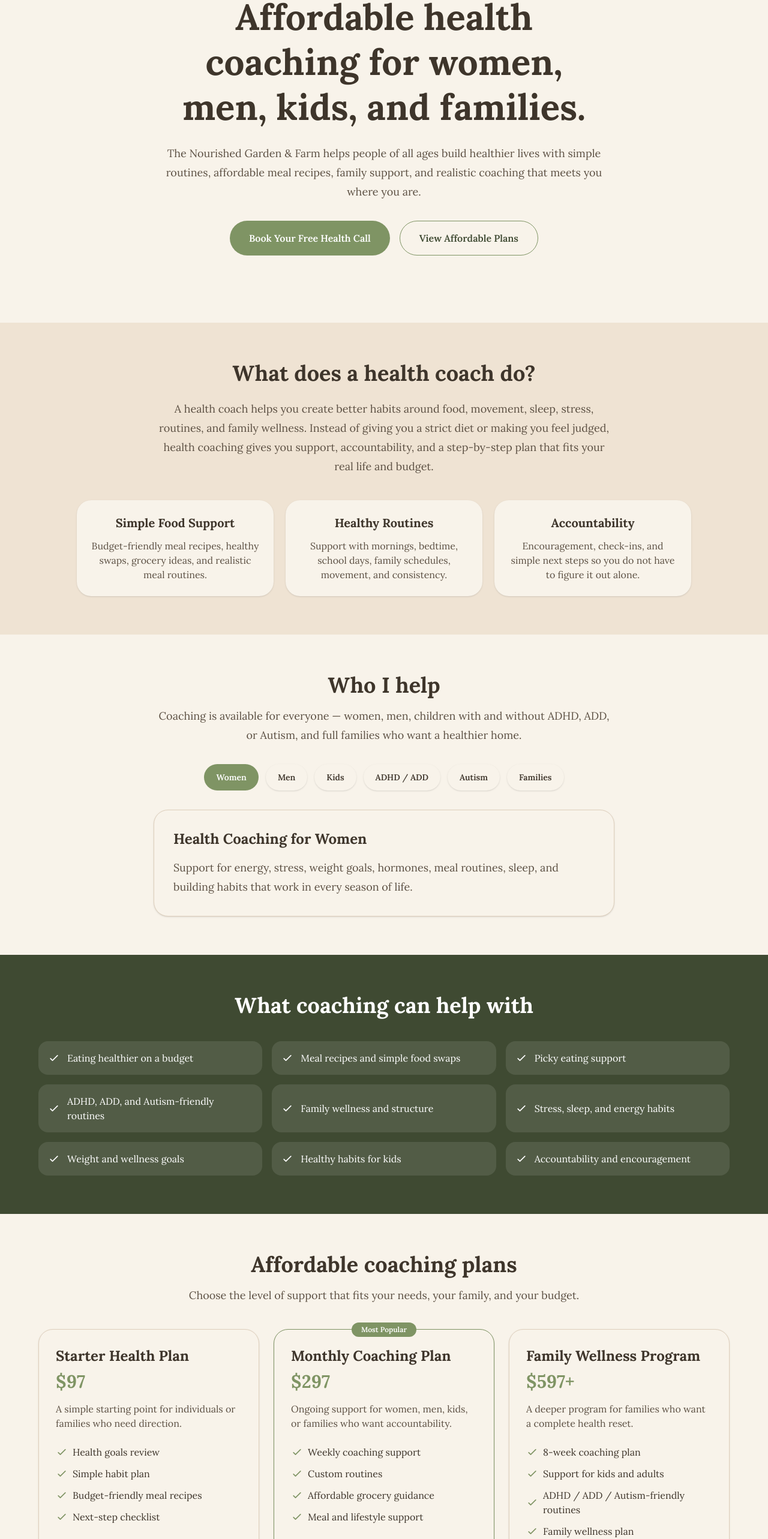
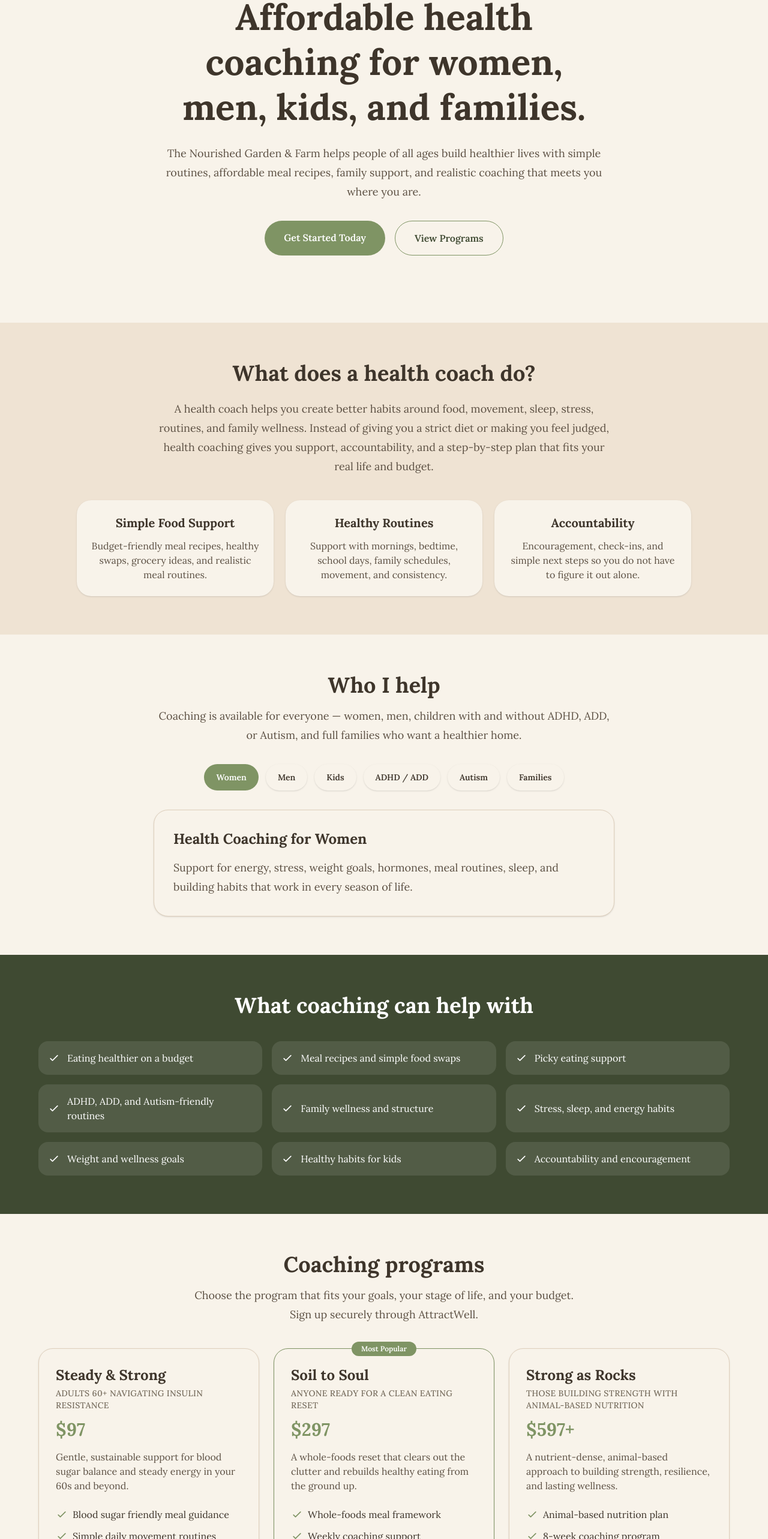
Before and after one commit to Mrshuston/Nourished-Garden-Farm, a Next.js app: page / in a window 1280 px wide. Shown: the part 234-2800 px from the top of the page at 60% size. Built offline with nearby package versions, Linux system fonts and the light colour scheme.

Commit message:
feat: remove booking modal and replace with attractwell link
Co-authored-by: Kassandra Huston <147983677+Mrshuston@users.noreply.github.com>

```diff
--- a/components/call-to-action.tsx
+++ b/components/call-to-action.tsx
@@ -1,13 +1,7 @@
-"use client";
-
-import { useState } from "react";
-import BookingModal from "./booking-modal";
+import { ATTRACTWELL_BASE_URL } from "@/lib/programs";
 
 export default function CallToAction() {
-  const [isBookingOpen, setIsBookingOpen] = useState(false);
-
   return (
-    <>
     <section className="bg-secondary px-6 py-16">
       <div className="mx-auto max-w-4xl text-center">
         <h2 className="text-balance text-3xl font-bold text-foreground md:text-4xl">
@@ -15,22 +9,19 @@
         </h2>
         <p className="mt-5 text-lg leading-8 text-secondary-foreground">
           This is about helping you take small, steady steps toward better
-            health. Whether you are a parent, a busy adult, or caring for a
-            child with unique needs, you deserve support that feels simple,
-            affordable, and doable.
+          health. Whether you are a parent, a busy adult, or caring for a child
+          with unique needs, you deserve support that feels simple, affordable,
+          and doable.
         </p>
-          <button
-            onClick={() => setIsBookingOpen(true)}
-            className="mt-8 rounded-full bg-primary px-8 py-4 font-semibold text-primary-foreground transition-colors hover:bg-primary/90"
+        <a
+          href={ATTRACTWELL_BASE_URL}
+          target="_blank"
+          rel="noopener noreferrer"
+          className="mt-8 inline-block rounded-full bg-primary px-8 py-4 font-semibold text-primary-foreground transition-colors hover:bg-primary/90"
         >
-            Book Your Free Call
-          </button>
+          Get Started
+        </a>
       </div>
     </section>
-      <BookingModal
-        isOpen={isBookingOpen}
-        onClose={() => setIsBookingOpen(false)}
-      />
-    </>
   );
 }
--- a/components/header.tsx
+++ b/components/header.tsx
@@ -1,13 +1,7 @@
-"use client";
-
-import { useState } from "react";
-import BookingModal from "./booking-modal";
+import { ATTRACTWELL_BASE_URL } from "@/lib/programs";
 
 export default function Header() {
-  const [isBookingOpen, setIsBookingOpen] = useState(false);
-
   return (
-    <>
     <header className="sticky top-0 z-40 border-b border-border bg-background/95 px-6 py-4 backdrop-blur">
       <div className="mx-auto flex max-w-7xl items-center justify-between gap-4">
         <div>
@@ -18,18 +12,15 @@
             Affordable Health Coaching
           </p>
         </div>
-          <button
-            onClick={() => setIsBookingOpen(true)}
+        <a
+          href={ATTRACTWELL_BASE_URL}
+          target="_blank"
+          rel="noopener noreferrer"
           className="rounded-full bg-primary px-5 py-3 text-sm font-semibold text-primary-foreground transition-colors hover:bg-primary/90"
         >
-            Book a Free Call
-          </button>
+          Get Started
+        </a>
       </div>
     </header>
-      <BookingModal
-        isOpen={isBookingOpen}
-        onClose={() => setIsBookingOpen(false)}
-      />
-    </>
   );
 }
--- a/components/hero.tsx
+++ b/components/hero.tsx
@@ -1,13 +1,7 @@
-"use client";
-
-import { useState } from "react";
-import BookingModal from "./booking-modal";
+import { ATTRACTWELL_BASE_URL } from "@/lib/programs";
 
 export default function Hero() {
-  const [isBookingOpen, setIsBookingOpen] = useState(false);
-
   return (
-    <>
     <section className="px-6 py-20 text-center md:py-28">
       <div className="mx-auto max-w-4xl">
         <p className="mb-4 text-sm font-semibold uppercase tracking-[0.25em] text-primary">
@@ -22,25 +16,22 @@
           and realistic coaching that meets you where you are.
         </p>
         <div className="mt-8 flex flex-col justify-center gap-4 sm:flex-row">
-            <button
-              onClick={() => setIsBookingOpen(true)}
+          <a
+            href={ATTRACTWELL_BASE_URL}
+            target="_blank"
+            rel="noopener noreferrer"
             className="rounded-full bg-primary px-8 py-4 font-semibold text-primary-foreground transition-colors hover:bg-primary/90"
           >
-              Book Your Free Health Call
-            </button>
+            Get Started Today
+          </a>
           <a
             href="#plans"
             className="rounded-full border border-primary px-8 py-4 font-semibold text-accent transition-colors hover:bg-secondary"
           >
-              View Affordable Plans
+            View Programs
           </a>
         </div>
       </div>
     </section>
-      <BookingModal
-        isOpen={isBookingOpen}
-        onClose={() => setIsBookingOpen(false)}
-      />
-    </>
   );
 }
--- a/components/pricing-plans.tsx
+++ b/components/pricing-plans.tsx
@@ -1,89 +1,46 @@
-"use client";
-
-import { useState } from "react";
-import BookingModal from "./booking-modal";
-
-const plans = [
-  {
-    name: "Starter Health Plan",
-    price: "$97",
-    description:
-      "A simple starting point for individuals or families who need direction.",
-    features: [
-      "Health goals review",
-      "Simple habit plan",
-      "Budget-friendly meal recipes",
-      "Next-step checklist",
-    ],
-  },
-  {
-    name: "Monthly Coaching Plan",
-    price: "$297",
-    description:
-      "Ongoing support for women, men, kids, or families who want accountability.",
-    features: [
-      "Weekly coaching support",
-      "Custom routines",
-      "Affordable grocery guidance",
-      "Meal and lifestyle support",
-    ],
-    popular: true,
-  },
-  {
-    name: "Family Wellness Program",
-    price: "$597+",
-    description:
-      "A deeper program for families who want a complete health reset.",
-    features: [
-      "8-week coaching plan",
-      "Support for kids and adults",
-      "ADHD / ADD / Autism-friendly routines",
-      "Family wellness plan",
-    ],
-  },
-];
+import { programs, programSignupUrl } from "@/lib/programs";
 
 export default function PricingPlans() {
-  const [isBookingOpen, setIsBookingOpen] = useState(false);
-
   return (
-    <>
     <section id="plans" className="px-6 py-16">
       <div className="mx-auto max-w-6xl">
         <div className="text-center">
           <h2 className="text-3xl font-bold text-foreground md:text-4xl">
-              Affordable coaching plans
+            Coaching programs
           </h2>
           <p className="mx-auto mt-4 max-w-2xl text-lg leading-8 text-secondary-foreground">
-              Choose the level of support that fits your needs, your family, and
-              your budget.
+            Choose the program that fits your goals, your stage of life, and
+            your budget. Sign up securely through AttractWell.
           </p>
         </div>
 
         <div className="mt-10 grid gap-6 md:grid-cols-3">
-            {plans.map((plan) => (
+          {programs.map((program) => (
             <div
-                key={plan.name}
+              key={program.slug}
               className={`relative rounded-3xl border bg-background p-7 shadow-sm ${
-                  plan.popular ? "border-primary" : "border-border"
+                program.popular ? "border-primary" : "border-border"
               }`}
             >
-                {plan.popular && (
+              {program.popular && (
                 <div className="absolute -top-3 left-1/2 -translate-x-1/2 rounded-full bg-primary px-4 py-1 text-xs font-semibold text-primary-foreground">
                   Most Popular
                 </div>
               )}
               <h3 className="text-2xl font-bold text-foreground">
-                  {plan.name}
+                {program.name}
               </h3>
-                <p className="mt-2 text-3xl font-bold text-primary">
-                  {plan.price}
+              <p className="mt-1 text-sm font-medium uppercase tracking-wide text-muted">
+                {program.audience}
+              </p>
+              <p className="mt-3 text-3xl font-bold text-primary">
+                {program.price}
               </p>
               <p className="mt-4 text-secondary-foreground">
-                  {plan.description}
+                {program.description}
               </p>
               <ul className="mt-6 space-y-3 text-foreground">
-                  {plan.features.map((feature) => (
+                {program.features.map((feature) => (
                   <li key={feature} className="flex items-center gap-2">
                     <svg
                       className="h-5 w-5 shrink-0 text-primary"
@@ -103,21 +60,18 @@
                   </li>
                 ))}
               </ul>
-                <button
-                  onClick={() => setIsBookingOpen(true)}
-                  className="mt-8 w-full rounded-full bg-primary px-6 py-3 font-semibold text-primary-foreground transition-colors hover:bg-primary/90"
+              <a
+                href={programSignupUrl(program.slug)}
+                target="_blank"
+                rel="noopener noreferrer"
+                className="mt-8 block w-full rounded-full bg-primary px-6 py-3 text-center font-semibold text-primary-foreground transition-colors hover:bg-primary/90"
               >
-                  Book a Free Call
-                </button>
+                Sign Up
+              </a>
             </div>
           ))}
         </div>
       </div>
     </section>
-      <BookingModal
-        isOpen={isBookingOpen}
-        onClose={() => setIsBookingOpen(false)}
-      />
-    </>
   );
 }
--- /dev/null
+++ b/lib/programs.ts
@@ -0,0 +1,63 @@
+// Base AttractWell URL that drives every signup button across the site.
+export const ATTRACTWELL_BASE_URL = "https://AttractWell.com/nourishedgardenfarm";
+
+// Build a signup link for a specific program by appending its slug.
+export function programSignupUrl(slug: string): string {
+  return `${ATTRACTWELL_BASE_URL}/programs/${slug}`;
+}
+
+export type Program = {
+  name: string;
+  slug: string;
+  price: string;
+  description: string;
+  audience: string;
+  features: string[];
+  popular?: boolean;
+};
+
+export const programs: Program[] = [
+  {
+    name: "Steady & Strong",
+    slug: "insulin-resistance-support-60",
+    price: "$97",
+    description:
+      "Gentle, sustainable support for blood sugar balance and steady energy in your 60s and beyond.",
+    audience: "Adults 60+ navigating insulin resistance",
+    features: [
+      "Blood sugar friendly meal guidance",
+      "Simple daily movement routines",
+      "Budget-friendly grocery lists",
+      "Steady, sustainable habit building",
+    ],
+  },
+  {
+    name: "Soil to Soul",
+    slug: "clean-eating-reset",
+    price: "$297",
+    description:
+      "A whole-foods reset that clears out the clutter and rebuilds healthy eating from the ground up.",
+    audience: "Anyone ready for a clean eating reset",
+    features: [
+      "Whole-foods meal framework",
+      "Weekly coaching support",
+      "Affordable seasonal recipes",
+      "Lasting lifestyle routines",
+    ],
+    popular: true,
+  },
+  {
+    name: "Strong as Rocks",
+    slug: "animal-based-wellness",
+    price: "$597+",
+    description:
+      "A nutrient-dense, animal-based approach to building strength, resilience, and lasting wellness.",
+    audience: "Those building strength with animal-based nutrition",
+    features: [
+      "Animal-based nutrition plan",
+      "8-week coaching program",
+      "Strength and recovery support",
+      "Full wellness roadmap",
+    ],
+  },
+];
```
Also changed, not shown: components/booking-modal.tsx (deleted, +0 -72 lines). Lines whose indentation alone changed are shown as unchanged.
